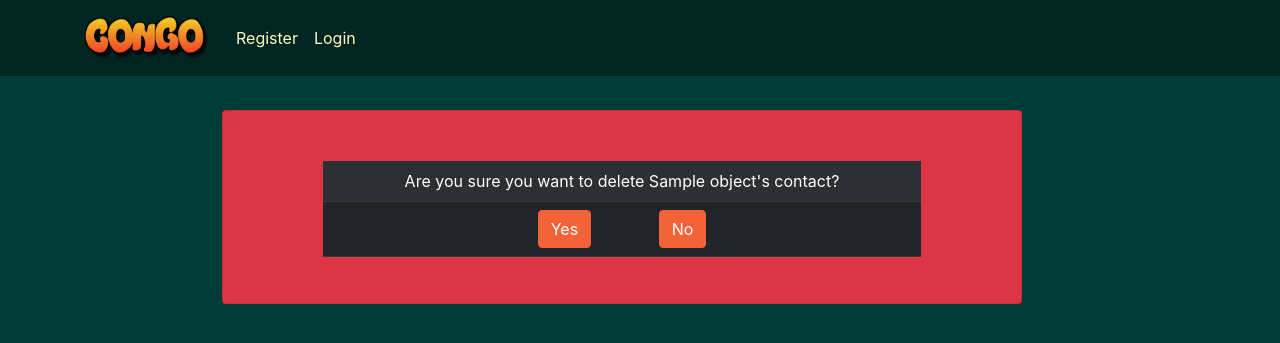
After one commit to dheelaiund/contact, a Django app: template contact/templates/contact/confirm_delete.html in a window 1280 px wide. The commit adds this page. Shown: the top 343 px of the page. Run offline with Django 4.2, Linux system fonts and the light colour scheme; the template is opened without the code that fills it: most values are stand-ins (such as "Sample title", 1, 10 or a date in 2020); some libraries are stand-ins or nearby versions.

Commit message:
added confirm delete html

```diff
--- a/contact/templates/contact/all_contacts.html
+++ b/contact/templates/contact/all_contacts.html
@@ -1,4 +1,6 @@
-{% extends 'contact/base.html' %} {% block base_content %}
+{% extends 'contact/base.html' %}
+{% load static %}
+{% block base_content %}
 <br>
 
 <div class="container">
@@ -6,7 +8,7 @@
         <div class="col">
             <div class="card p-3 mb-2 bg-warning text-dark" style="width: 15rem; height:350px;">
 
-                <img src="" class="card-img-top my-image" alt="..." />
+                <img src="{% static 'assets/img/addnew.jpg' %}" class="card-img-top my-image" alt="..." />
                 <div class="card-body">
                     <h5 class="card-title">
                         <a style="text-decoration: none; color: red;" href=" {% url 'contact:create' %}">Add New</a>
--- /dev/null
+++ b/contact/templates/contact/confirm_delete.html
@@ -0,0 +1,39 @@
+{% extends 'contact/base.html' %}
+
+{% block base_content %}
+
+<form method="post">{% csrf_token %}
+
+
+    <div class="container my-4">
+        <div class="row row-cols-3">
+            <div class="col">
+                <div class="card mb-2 bg-danger text-light"
+                    style="width: 50rem; margin: 10px 25px 25px 140px; padding: 50px 100px 30px 100px;">
+                    <table class="table table-dark table-striped">
+
+                        <tbody>
+                            <tr>
+                                <td colspan="2" style="text-align: center;">Are you sure you want to delete
+                                    {{ object }}'s contact?</td>
+                            </tr>
+
+                            <tr>
+                                <td colspan="2" style="text-align: center;">
+                                    <button class="btn btn-primary" type="submit">Yes</button>
+                                    &nbsp;&nbsp;&nbsp;&nbsp;&nbsp;&nbsp;&nbsp;&nbsp;&nbsp;&nbsp;&nbsp;&nbsp;&nbsp;
+                                    <a class="btn btn-primary"
+                                        href="{% url 'contact:contactdetails' object.user object.id %}">No</a>
+                                </td>
+                            </tr>
+                        </tbody>
+                    </table>
+
+                </div>
+            </div>
+
+        </div>
+    </div>
+</form>
+
+{% endblock base_content %}
--- a/contact/templates/contact/contact_details.html
+++ b/contact/templates/contact/contact_details.html
@@ -32,10 +32,14 @@
                             <td>{{cd.phone_number}}</td>
                         </tr>
                         <tr>
+                            <td>Website</td>
+                            <td>{{cd.website}}</td>
+                        </tr>
+                        <tr>
                             <td colspan="2" style="text-align: center;">
                                 <a class="btn btn-primary" href="{% url 'contact:update' cd.user cd.id %}">Update</a>
                                 &nbsp;&nbsp;&nbsp;&nbsp;&nbsp;&nbsp;&nbsp;&nbsp;&nbsp;&nbsp;&nbsp;&nbsp;&nbsp;
-                                <button class="btn btn-primary">Delete</button>
+                                <a class="btn btn-primary" href="{% url 'contact:delete' cd.user cd.id %}">Delete</a>
                             </td>
                         </tr>
                     </tbody>
--- a/contact/templates/contact/create.html
+++ b/contact/templates/contact/create.html
@@ -9,7 +9,7 @@
         {% for field in form %}
         {% for error in field.errors %}
         <div class="alert alert-danger">
-            <strong>{{ error|escape }}</strong>
+            <strong>{{ error|escape }} in {{field.errors}}</strong>
         </div>
         {% endfor %}
         {% endfor %}
--- a/contact/templates/contact/update.html
+++ b/contact/templates/contact/update.html
@@ -9,7 +9,7 @@
         {% for field in form %}
         {% for error in field.errors %}
         <div class="alert alert-danger">
-            <strong>{{ error|escape }}</strong>
+            <strong>Some problem in field {{field.label_tag}} <br>{{ error|escape }}</strong>
         </div>
         {% endfor %}
         {% endfor %}
```
